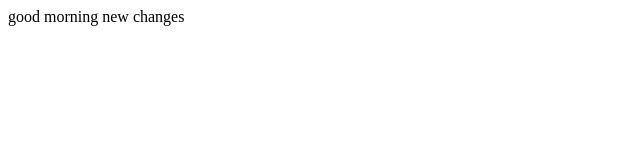
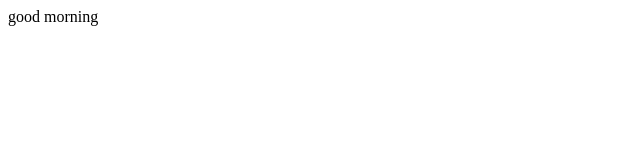
Before and after one commit to jyolsna-joseph/color, a plain HTML site: page index.html in a window 1280 px wide. Shown: the full height of the page, 0-640 px from the left. Drawn offline with Linux system fonts and the light colour scheme.

Commit message:
Revert "new site"
This reverts commit ecc723ff383a767388bc32926651afcd4431619e.

```diff
--- a/index.html
+++ b/index.html
@@ -1,3 +1,3 @@
 <html>
-	<body> good morning new  changes </body>
+	<body> good morning </body>
 </html>
```
